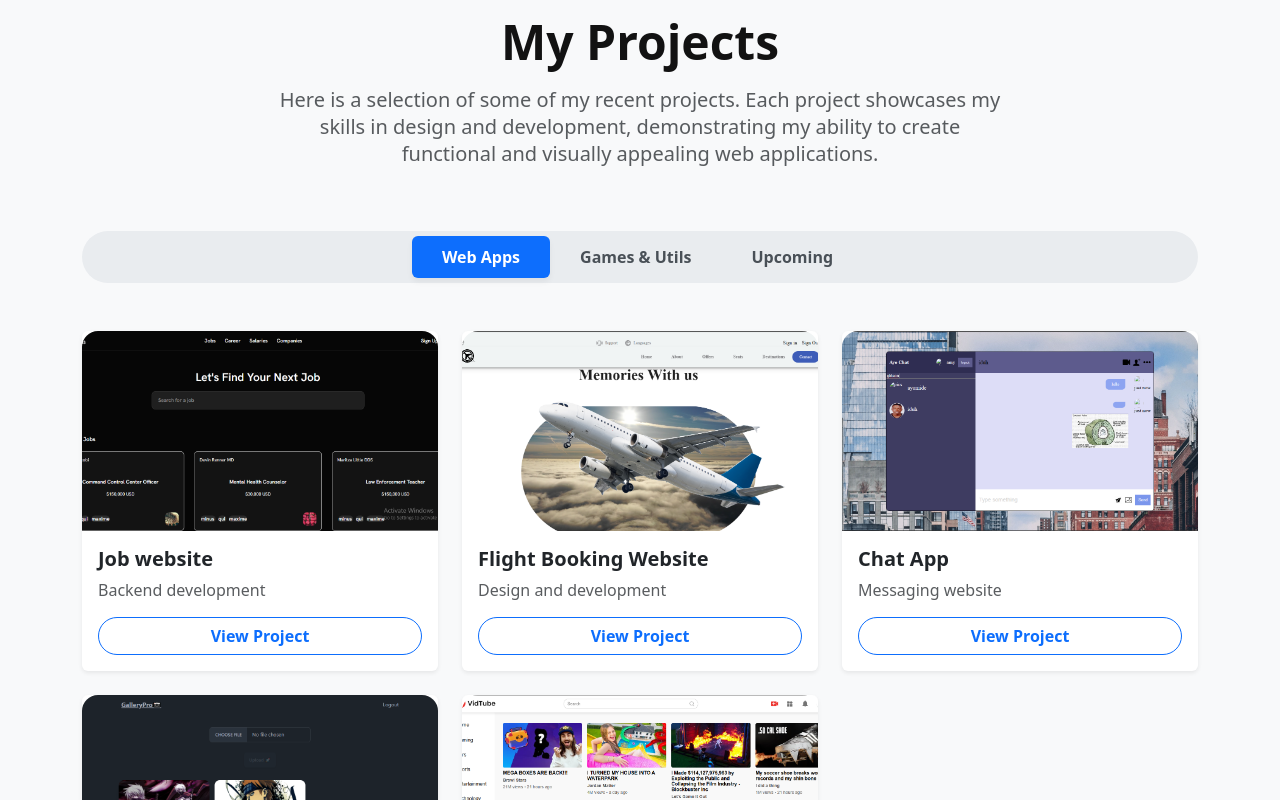
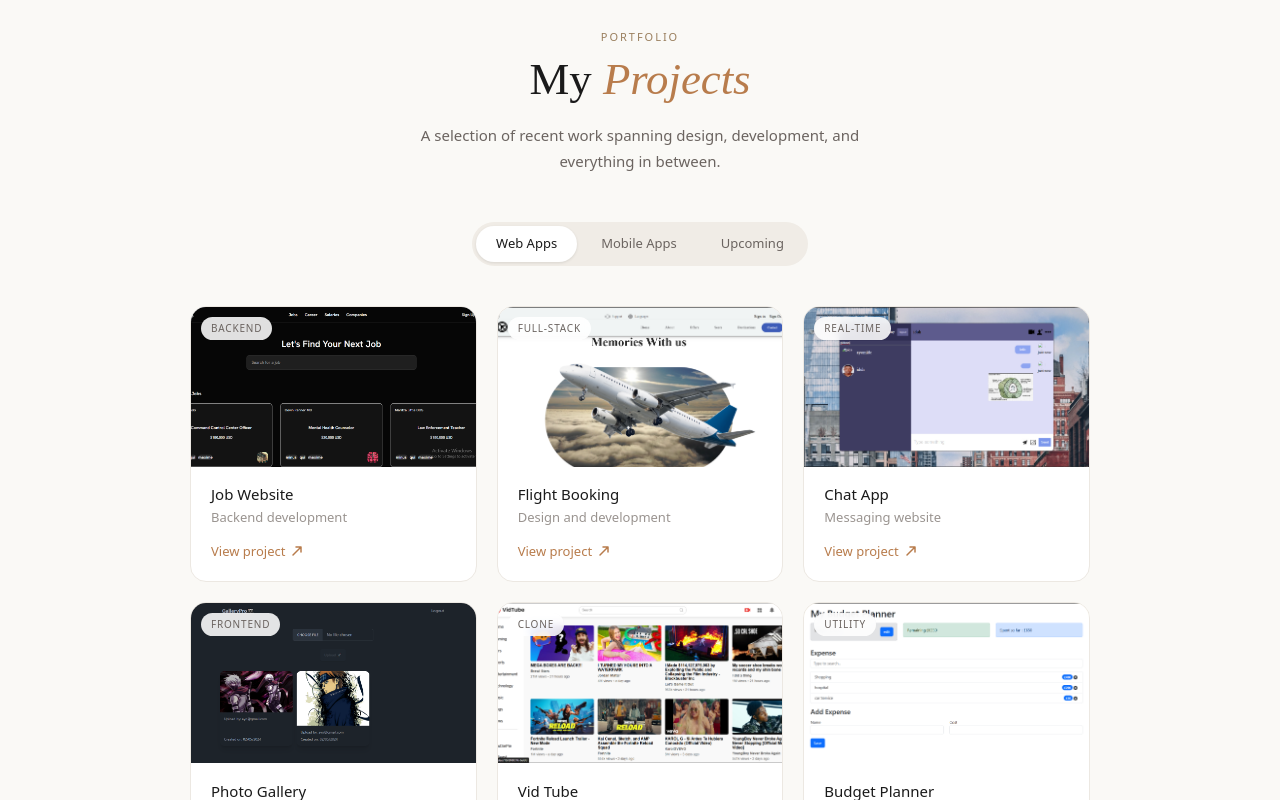
Before and after one commit to ayocyber/my-portfolio, a React (Create React App) app: page / in a window 1280 px wide. Shown: the part 1560-2360 px from the top of the page. Built offline with nearby package versions, Linux system fonts and the light colour scheme.

Commit message:
few changes

```diff
--- a/src/Component/Project.jsx
+++ b/src/Component/Project.jsx
@@ -1,139 +1,100 @@
-import React from 'react';
-import { Col, Container, Row, TabContainer, TabContent, TabPane, Nav } from 'react-bootstrap';
+import React, { useState } from 'react';
 import ProjectCard from './ProjectCard';
-
 // Image Imports
 import instagram from "../asset/img/Instagram.png";
 import flight from "../asset/img/flight-booking.png";
 import Chat_App from "../asset/img/Chat-App.png";
 import Gallery from "../asset/img/Gallery-app.png";
-import Note_App from "../asset/img/Note-App.png";
 import YouTube from "../asset/img/YouTube_Clone.png";
 import BugetPlanner from "../asset/img/Budget_Planner.png";
 import Jobwebsite from "../asset/img/Job-website.png";
-import Hang_man from "../asset/img/Hang_man.png";
-import Motivation from "../asset/img/Motivational.png";
-
-// Import custom CSS
-// import './Project.css';
 
 const Project = () => {
-  const projects = [
+  const [activeTab, setActiveTab] = useState('web');
 
-    {
-      title: "Job website",
-      description: "Backend development",
-      imgUrl: Jobwebsite,
-      link: "https://pixel-position-t9ce.onrender.com/"
-    },
-
-    {
-      title: "Flight Booking Website",
-      description: "Design and development",
-      imgUrl: flight,
-      link: "https://flight-booking-website-eta.vercel.app/"
-    },
-    {
-      title: "Chat App",
-      description: "Messaging website",
-      imgUrl: Chat_App,
-      link: "https://chat-website-three.vercel.app/"
-    },
-    {
-      title: "Photo Gallery",
-      description: "Photo storage website",
-      imgUrl: Gallery,
-      link: "https://photo-gallery-sepia-seven.vercel.app/"
-    },
-
-    {
-      title: "Vid Tube",
-      description: "Youtube Clone",
-      imgUrl: YouTube,
-      link: "https://youtube-clone-virid-six.vercel.app/"
-    },
+  const webProjects = [
+    { title: "Job Website", description: "Backend development", tag: "Backend", imgUrl: Jobwebsite, link: "https://pixel-position-t9ce.onrender.com/" },
+    { title: "Flight Booking", description: "Design and development", tag: "Full-stack", imgUrl: flight, link: "https://flight-booking-website-eta.vercel.app/" },
+    { title: "Chat App", description: "Messaging website", tag: "Real-time", imgUrl: Chat_App, link: "https://chat-website-three.vercel.app/" },
+    { title: "Photo Gallery", description: "Photo storage website", tag: "Frontend", imgUrl: Gallery, link: "https://photo-gallery-sepia-seven.vercel.app/" },
+    { title: "Vid Tube", description: "YouTube clone", tag: "Clone", imgUrl: YouTube, link: "https://youtube-clone-virid-six.vercel.app/" },
+    { title: "Budget Planner", description: "Budget planning website", tag: "Utility", imgUrl: BugetPlanner, link: "https://expense-tracker-pi-gules.vercel.app/" },
   ];
 
-  const project2 = [
-    {
-      title: "Budget Planner",
-      description: "Budget Planning Website",
-      imgUrl: BugetPlanner,
-      link: "https://expense-tracker-pi-gules.vercel.app/"
-    },
-
-      {
-      title: "Instagram Clone",
-      description: "Design and development",
-      imgUrl: instagram,
-      link: "https://instagram-clone-gilt-eta.vercel.app/"
-    },
-
+  const gameProjects = [
+    { title: "Budget Planner", description: "Budget planning website", tag: "Utility", imgUrl: BugetPlanner, link: "https://expense-tracker-pi-gules.vercel.app/" },
+    { title: "Instagram Clone", description: "Design and development", tag: "Clone", imgUrl: instagram, link: "https://instagram-clone-gilt-eta.vercel.app/" },
   ];
 
+  const tabs = [
+    { key: 'web', label: 'Web Apps' },
+    { key: 'apps', label: 'Mobile Apps' },
+    { key: 'upcoming', label: 'Upcoming' },
+  ];
+
+  const currentProjects = activeTab === 'web' ? webProjects : activeTab === 'apps' ? gameProjects : [];
+
   return (
-    <section className="project-section py-5" id="projects">
-      <Container>
-        <Row className="justify-content-center text-center mb-5">
-          <Col md={8}>
-            <h2 className="display-5 fw-bold mb-3">My Projects</h2>
-            <p className="text-muted fs-5">
-              Here is a selection of some of my recent projects. Each project showcases my skills in design and development, demonstrating my ability to create functional and visually appealing web applications.
-            </p>
-          </Col>
-        </Row>
+    <section style={{ background: '#faf9f6', padding: '4rem 1.5rem', minHeight: '100vh' }} id="projects">
+      {/* Header */}
+      <div style={{ textAlign: 'center', marginBottom: '3rem' }}>
+        <p style={{ fontSize: 11, letterSpacing: '0.18em', textTransform: 'uppercase', color: '#9a7f5e', fontWeight: 500, marginBottom: '0.6rem' }}>
+          Portfolio
+        </p>
+        <h2 style={{ fontFamily: "'DM Serif Display', serif", fontSize: '2.8rem', fontWeight: 400, color: '#1a1a1a', margin: '0 0 1rem' }}>
+          My <em style={{ fontStyle: 'italic', color: '#b87c4c' }}>Projects</em>
+        </h2>
+        <p style={{ fontSize: 15, color: '#6b6460', maxWidth: 480, margin: '0 auto', lineHeight: 1.7, fontWeight: 300 }}>
+          A selection of recent work spanning design, development, and everything in between.
+        </p>
+      </div>
 
-        <Row>
-          <Col>
-            <TabContainer id="projects-tab" defaultActiveKey="web-apps">
-              <Nav
-                variant="pills"
-                className="custom-nav-pills justify-content-center mb-5"
-                id="pills-tab"
-              >
-                <Nav.Item>
-                  <Nav.Link eventKey="web-apps">Web Apps</Nav.Link>
-                </Nav.Item>
-                <Nav.Item>
-                  <Nav.Link eventKey="games-utils">Games & Utils</Nav.Link>
-                </Nav.Item>
-                <Nav.Item>
-                  <Nav.Link eventKey="upcoming">Upcoming</Nav.Link>
-                </Nav.Item>
-              </Nav>
+      {/* Tab Switcher */}
+      <div style={{ display: 'flex', justifyContent: 'center', marginBottom: '2.5rem' }}>
+        <div style={{ display: 'flex', gap: 4, background: '#f0ece6', borderRadius: 100, padding: 4 }}>
+          {tabs.map(tab => (
+            <button
+              key={tab.key}
+              onClick={() => setActiveTab(tab.key)}
+              style={{
+                padding: '8px 20px',
+                fontSize: 13,
+                fontWeight: 500,
+                border: 'none',
+                borderRadius: 100,
+                cursor: 'pointer',
+                color: activeTab === tab.key ? '#1a1a1a' : '#6b6460',
+                background: activeTab === tab.key ? '#fff' : 'transparent',
+                boxShadow: activeTab === tab.key ? '0 1px 3px rgba(0,0,0,0.1)' : 'none',
+                transition: 'all 0.2s ease',
+              }}
+            >
+              {tab.label}
+            </button>
+          ))}
+        </div>
+      </div>
 
-              <TabContent className="project-tab-content">
-                <TabPane eventKey="web-apps">
-                  <Row>
-                    {projects.map((project, index) => (
-                      <ProjectCard key={`web-${index}`} {...project} />
-                    ))}
-                  </Row>
-                </TabPane>
-
-                <TabPane eventKey="games-utils">
-                  <Row>
-                    {project2.map((project, index) => (
-                      <ProjectCard key={`game-${index}`} {...project} />
-                    ))}
-                  </Row>
-                </TabPane>
-
-                <TabPane eventKey="upcoming">
-                  <div className="upcoming-state text-center py-5">
-                    <h4 className="fw-semibold text-secondary mb-3">More to Come!</h4>
-                    <p className="text-muted">
-                      Additional projects and information will be available soon. Stay tuned for updates and new exciting releases.
-                    </p>
-                  </div>
-                </TabPane>
-              </TabContent>
-            </TabContainer>
-          </Col>
-        </Row>
-      </Container>
+      {/* Grid or Empty State */}
+      {activeTab === 'upcoming' ? (
+        <div style={{ textAlign: 'center', padding: '3rem 1rem', color: '#9a9490' }}>
+          <div style={{ fontSize: '2rem', marginBottom: '0.75rem', opacity: 0.4 }}>◇</div>
+          <h4 style={{ fontFamily: "'DM Serif Display', serif", fontSize: '1.3rem', fontWeight: 400, color: '#4a4540', margin: '0 0 0.5rem' }}>
+            More to come
+          </h4>
+          <p style={{ fontSize: 14, fontWeight: 300, lineHeight: 1.6, maxWidth: 300, margin: '0 auto' }}>
+            New projects and releases coming soon — stay tuned for updates.
+          </p>
+        </div>
+      ) : (
+        <div style={{ display: 'grid', gridTemplateColumns: 'repeat(auto-fill, minmax(260px, 1fr))', gap: '1.25rem', maxWidth: 900, margin: '0 auto' }}>
+          {currentProjects.map((project, index) => (
+            <ProjectCard key={index} {...project} index={index} />
+          ))}
+        </div>
+      )}
     </section>
   );
-}
+};
 
 export default Project;
--- a/src/Component/ProjectCard.jsx
+++ b/src/Component/ProjectCard.jsx
@@ -1,40 +1,74 @@
-import React from 'react';
-import { Col, Card, Button } from 'react-bootstrap';
-// import './ProjectCard.css'; // Make sure to import the CSS file below!
+import React, { useState } from 'react';
 
-const ProjectCard = ({ title, description, imgUrl, link }) => {
+const cardColors = ['#dde8f5', '#f5e6dd', '#ddf5e8', '#f5dde8', '#e8ddf5', '#f5f0dd'];
+
+const ProjectCard = ({ title, description, tag, imgUrl, link, index }) => {
+  const [hovered, setHovered] = useState(false);
+  const bgColor = cardColors[index % cardColors.length];
+
   return (
-    // Added bottom margin (mb-4) and responsive breakpoints
-    <Col sm={12} md={6} lg={4} className="mb-4">
-      <Card className="project-card h-100 shadow-sm border-0">
-        <div className="img-container overflow-hidden">
-          <Card.Img
-            variant="top"
+    <div
+      onMouseEnter={() => setHovered(true)}
+      onMouseLeave={() => setHovered(false)}
+      style={{
+        background: '#fff',
+        borderRadius: 16,
+        overflow: 'hidden',
+        border: '1px solid #ece8e2',
+        transform: hovered ? 'translateY(-4px)' : 'translateY(0)',
+        boxShadow: hovered ? '0 12px 32px rgba(0,0,0,0.08)' : 'none',
+        transition: 'transform 0.25s ease, box-shadow 0.25s ease',
+        display: 'flex',
+        flexDirection: 'column',
+      }}
+    >
+      {/* Image */}
+      <div style={{ height: 160, overflow: 'hidden', background: bgColor, position: 'relative' }}>
+        <img
           src={imgUrl}
-            alt={`${title} project preview`}
-            className="project-img"
+          alt={`${title} preview`}
+          style={{ width: '100%', height: '100%', objectFit: 'cover', display: 'block' }}
         />
+        {tag && (
+          <span style={{
+            position: 'absolute', top: 10, left: 10,
+            fontSize: 10, fontWeight: 500, letterSpacing: '0.08em',
+            textTransform: 'uppercase', padding: '4px 10px',
+            borderRadius: 100, background: 'rgba(255,255,255,0.88)',
+            color: '#6b6460', backdropFilter: 'blur(4px)',
+          }}>
+            {tag}
+          </span>
+        )}
       </div>
 
-        <Card.Body className="d-flex flex-column">
-          <Card.Title className="fw-bold">{title}</Card.Title>
-          <Card.Text className="text-muted flex-grow-1">
-            {description}
-          </Card.Text>
+      {/* Body */}
+      <div style={{ padding: '1.1rem 1.25rem 1.25rem', display: 'flex', flexDirection: 'column', flex: 1 }}>
+        <p style={{ fontSize: 15, fontWeight: 500, color: '#1a1a1a', margin: '0 0 4px' }}>{title}</p>
+        <p style={{ fontSize: 13, color: '#9a9490', margin: '0 0 1rem', fontWeight: 300 }}>{description}</p>
 
-          <Button
-            variant="outline-primary"
+        <a
           href={link}
           target="_blank"
           rel="noopener noreferrer"
-            className="mt-auto rounded-pill fw-semibold"
+          style={{
+            display: 'inline-flex', alignItems: 'center', gap: 6,
+            fontSize: 13, fontWeight: 500, color: '#b87c4c',
+            textDecoration: 'none', marginTop: 'auto',
+            borderBottom: '1px solid transparent',
+            transition: 'border-color 0.2s',
+          }}
+          onMouseEnter={e => e.currentTarget.style.borderBottomColor = '#b87c4c'}
+          onMouseLeave={e => e.currentTarget.style.borderBottomColor = 'transparent'}
         >
-            View Project
-          </Button>
-        </Card.Body>
-      </Card>
-    </Col>
+          View project
+          <svg width="12" height="12" viewBox="0 0 12 12" fill="none">
+            <path d="M2 10L10 2M10 2H5M10 2V7" stroke="#b87c4c" strokeWidth="1.5" strokeLinecap="round" strokeLinejoin="round"/>
+          </svg>
+        </a>
+      </div>
+    </div>
   );
-}
+};
 
 export default ProjectCard;
```
Lines whose indentation alone changed are shown as unchanged.
